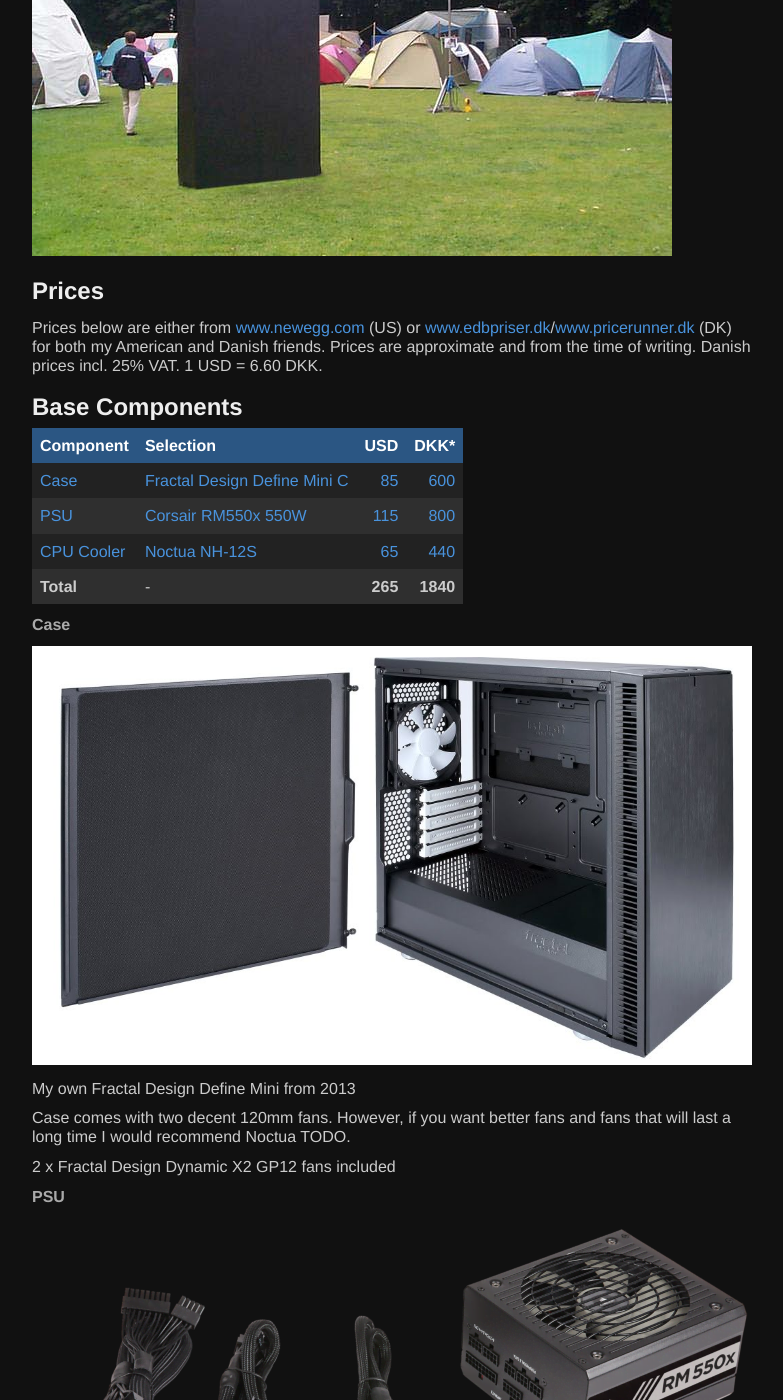
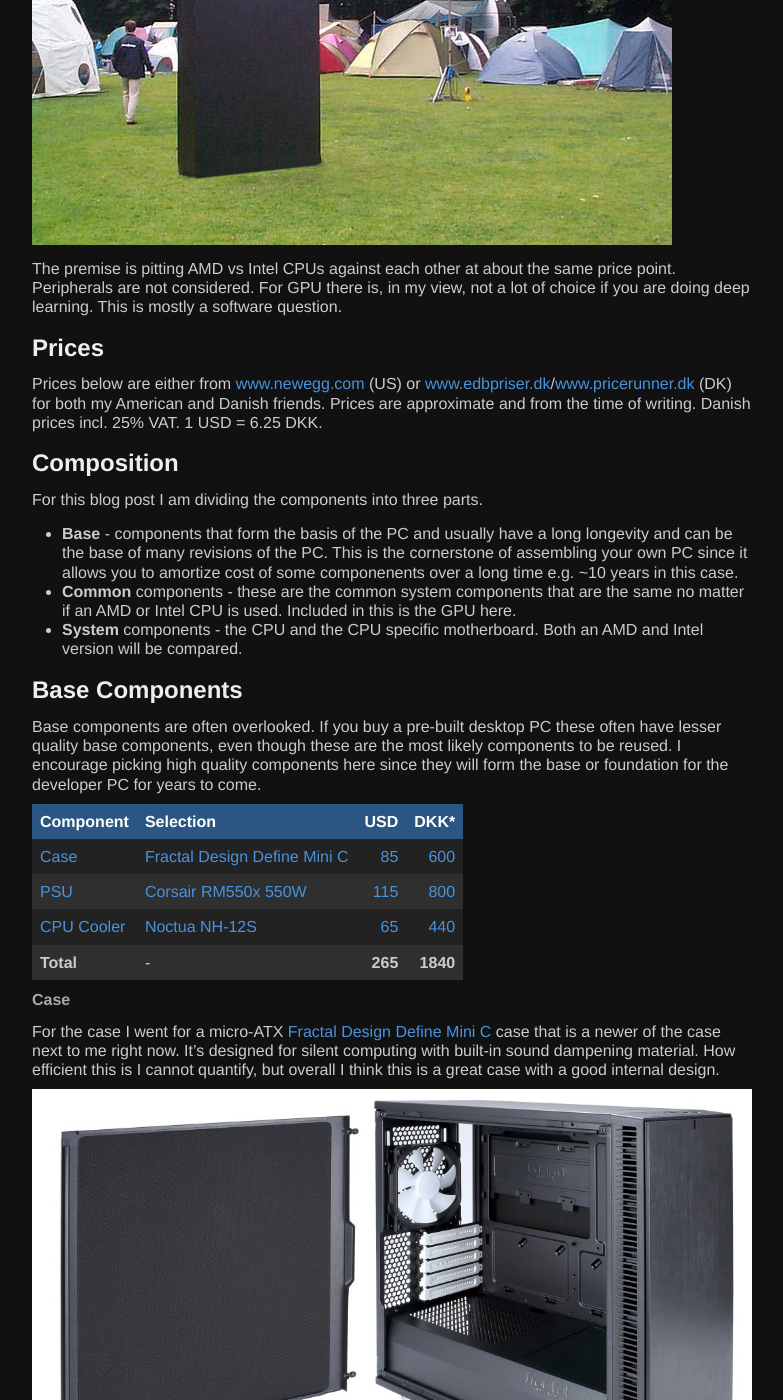
Before and after one commit to nietras/nietras.github.io, a Jekyll site: the page built from _posts/2020-07-01-CorePC-v01.md, in a window 1280 px wide and 1400 px high, scrolled down 971 px. Shown: the whole window, without its empty margins (248-1031 px from the left). Built offline with Jekyll 4.4.1, drawn with Linux system fonts in a browser that asks for light colours; some of the changed text lies outside the part shown.

Commit message:
Finish intro start on components text

```diff
--- a/_posts/2020-07-01-CorePC-v01.md
+++ b/_posts/2020-07-01-CorePC-v01.md
@@ -1,26 +1,25 @@
 ---
 layout: post
-title: Core Developer PC™ v20.07.dGPU - AMD 3700X vs Intel i7-10700 8c/16t with NVidia 2060 Super
+title: Core Developer PC™ v20.08.dGPU - AMD 3700X vs Intel i7-10700 8c/16t with NVidia 2060 Super
 ---
-Assembling your own developer PC ... [TODO]
+Assembling your own developer PC is for many a rite of passage for any
+self respecting developer. Good news is it has newer been easier.
+Inspired Scott Hanselman's [Ultimate Developer PC](https://www.hanselman.com/blog/BuildingTheUltimateDeveloperPC30ThePartsListForMyNewComputerIronHeart.aspx)  and
+Jeff Atwood's [Building a PC](https://blog.codinghorror.com/building-a-pc-part-ix-downsizing/) series this post explores selecting components for a core
+developer PC at this point in time.
 
-It isn't time for me to update my work-from-home PC just yet,
+It isn't time for me to update my work-from-home PC just yet though,
 I am definitely waiting for AMDs [Zen 3](https://en.wikipedia.org/wiki/Zen_3)
-and NVidias consumer [Ampere](https://en.wikipedia.org/wiki/Ampere_(microarchitecture)).
+and NVidias consumer [Ampere](https://en.wikipedia.org/wiki/Ampere_(microarchitecture))
+cards that are being revealed [tomorrow](https://www.nvidia.com/da-dk/geforce/special-event/).
 Especially, the latter looks promising with its new [TF32](https://blogs.nvidia.com/blog/2020/05/14/tensorfloat-32-precision-format/) floating point
-format and fixed sparsity support for machine learning.
-
-Inspiration Scott Hanselman's Ultimate Developer PC and
-Jeff Atwood's "Building a PC" series.
-
-https://www.hanselman.com/blog/BuildingTheUltimateDeveloperPC30ThePartsListForMyNewComputerIronHeart.aspx
-
-https://blog.codinghorror.com/building-a-pc-part-ix-downsizing/
+format and fixed sparsity support for machine learning. This means this
+blog post won't be going into detail in actually assembling the PC.
 
 However, I had a request for a possible configuration of a decent
 work-from-home desktop PC that can be used both for normal software
 development but also machine learning software engineering.
-So I thought I would do a quick write-up of a PC that is:
+So I thought I would do a write-up of a PC that is:
 
 * Efficient
 * Quiet (almost silent)
@@ -39,16 +38,33 @@
 
 ![https://en.wikipedia.org/wiki/File:HAL_2001_monolith_(color_correction).jpg]({{ site.baseurl }}/images/2020-07-CorePC/HAL_2001_monolith_(color_correction).jpg)
 
+The premise is pitting AMD vs Intel CPUs against each other at about the
+same price point. Peripherals are not considered. For GPU there is, in my view,
+not a lot of choice if you are doing deep learning. This is mostly a software
+question.
+
 ## Prices
 Prices below are either from [www.newegg.com](www.newegg.com) (US) or
 [www.edbpriser.dk](www.edbpriser.dk)/[www.pricerunner.dk](www.pricerunner.dk) (DK)
 for both my American and Danish friends.
 Prices are approximate and from the time of writing.
 Danish prices incl. 25% VAT.
-1 USD = 6.60 DKK.
+1 USD = 6.25 DKK.
 
+## Composition
+For this blog post I am dividing the components into three parts.
+ * **Base** - components that form the basis of the PC and usually have a long longevity and can be the base of many revisions of the PC. This is the
+   cornerstone of assembling your own PC since it allows you to amortize cost
+   of some componenents over a long time e.g. ~10 years in this case.
+ * **Common** components - these are the common system components that are the same no matter if an AMD or Intel CPU is used. Included in this is the GPU here.
+ * **System** components - the CPU and the CPU specific motherboard.
+   Both an AMD and Intel version will be compared.
 
 ## Base Components
+Base components are often overlooked. If you buy a pre-built desktop PC these often
+have lesser quality base components, even though these are the most likely components
+to be reused. I encourage picking high quality components here since they will form
+the base or foundation for the developer PC for years to come.
 
 |Component      |Selection           |USD    |DKK*    |
 |----------|:-------------------|------:|-------:|
@@ -58,21 +74,46 @@
 |**Total** |-|**265**|**1840**|
 
 #### Case
+For the case I went for a micro-ATX [Fractal Design Define Mini C](https://www.fractal-design.com/products/cases/define/define-mini-c/black/) case that
+is a newer of the case next to me right now. It's designed for
+silent computing with built-in sound dampening material.
+How efficient this is I cannot quantify, but
+overall I think this is a great case with a good internal design.
+
 [![Fractal Design Define Mini C]({{ site.baseurl }}/images/2020-07-CorePC/Case-Fractal-Design-Define-Mini-C_16.jpg)](https://www.fractal-design.com/products/cases/define/define-mini-c/black/)
 
-My own Fractal Design Define Mini from 2013
+The case comes with two decent 120mm fans [Fractal Design Dynamic X2 GP12](https://www.fractal-design.com/products/fans/dynamic/dynamic-x2-gp-12/black/).
+However, if you want better fans and fans that will last a long time
+I would recommend Noctua fans instead. I had to replace the fans that came
+with my case after about 4 years, I think, since they started being noisy.
 
-Case comes with two decent 120mm fans. However, if you want better
-fans and fans that will last a long time I would recommend
-Noctua TODO.
+The one thing that I really don't like on this case is the front panel connectors
+are facing up. Since I have the PC sitting in a mount underneath my desk, this
+is a bit annoying, since I can't plug in an USB pen here due to lack of height. 🤦‍
 
-2 x Fractal Design Dynamic X2 GP12 fans included
+[![Fractal Design Define Mini C]({{ site.baseurl }}/images/2020-07-CorePC/Case-Fractal-Design-Define-Mini-C_11.jpg)](https://www.fractal-design.com/products/cases/define/define-mini-c/black/)
+
 
 #### PSU
+A high quality PSU is essential to a stable and silent PC. Luckily there is
+a lot of choice here now a days. A big question here is always how many watts
+the PSU should support. I think there is a tendency to go too high here for many,
+unless you are seriously considering getting an expensive high-end GPU
+(like the probable upcoming NVidia 3090) with a similar very high-end
+server CPU 550W should be more than enough for most. It may last you 10 years though,
+so keep that in mind and perhaps opt for getting a PSU with some headroom
+for the years to come.
+
+Here I picked the [Corsair RM550x 550W](https://www.corsair.com/eu/en/Categories/Products/Power-Supply-Units/Power-Supply-Units-Advanced/RMx-Series/p/CP-9020177-EU)
+because it is completely silent with the fan off when power consumption is low, and
+still nearly silent at full load. Additionally, [reviews](https://www.tomshardware.com/reviews/corsair-rm550x-power-supply,4484.html) of this are great and it
+has very low voltage ripple.
+
+As can be seen below this is a modular PSU. Hence you can keep the case neat using
+just the cables needed for powering the components.
 
 [![Corsair RM550x 550W]({{ site.baseurl }}/images/2020-07-CorePC/PSU-Corsair-RM550x-with-cables.png)](https://www.corsair.com/eu/en/Categories/Products/Power-Supply-Units/Power-Supply-Units-Advanced/RMx-Series/p/CP-9020177-EU)
 
-Corsair RM550x 550W
 
 #### CPU cooler
 
```
